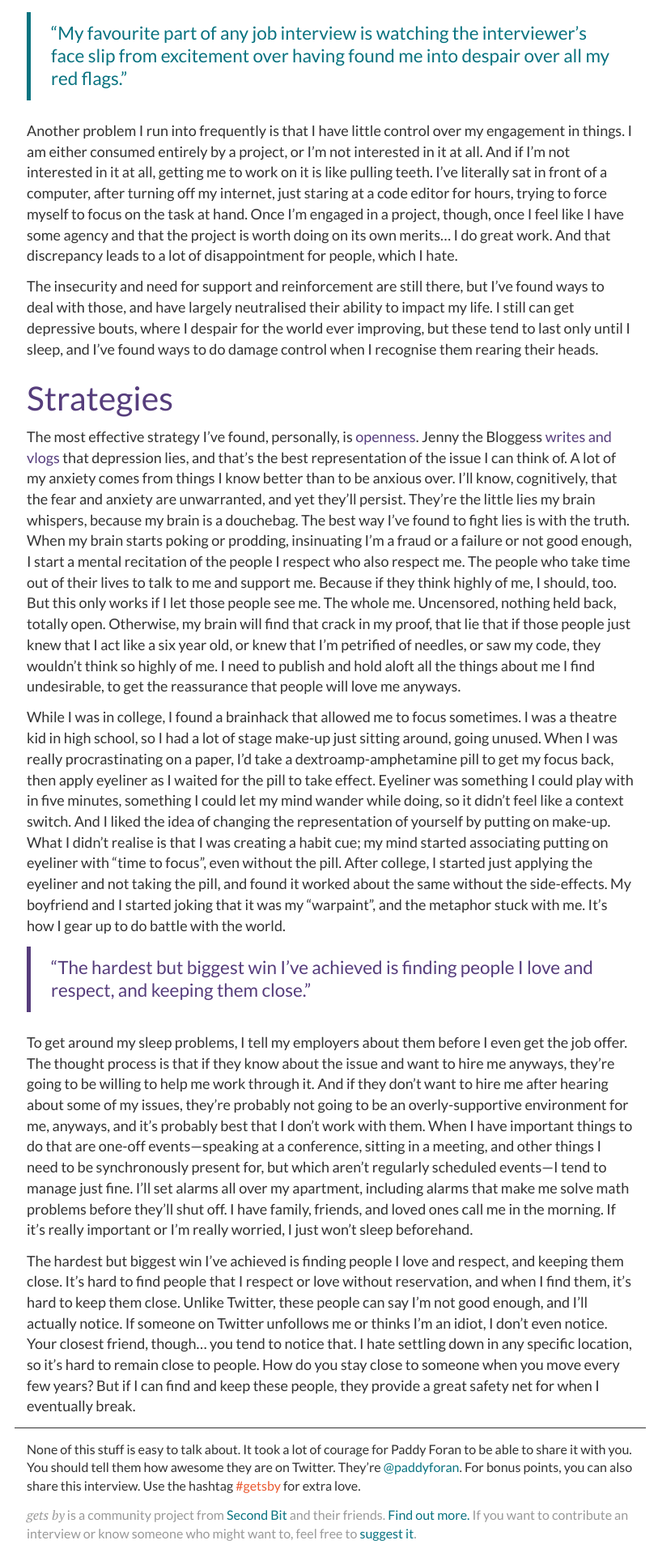
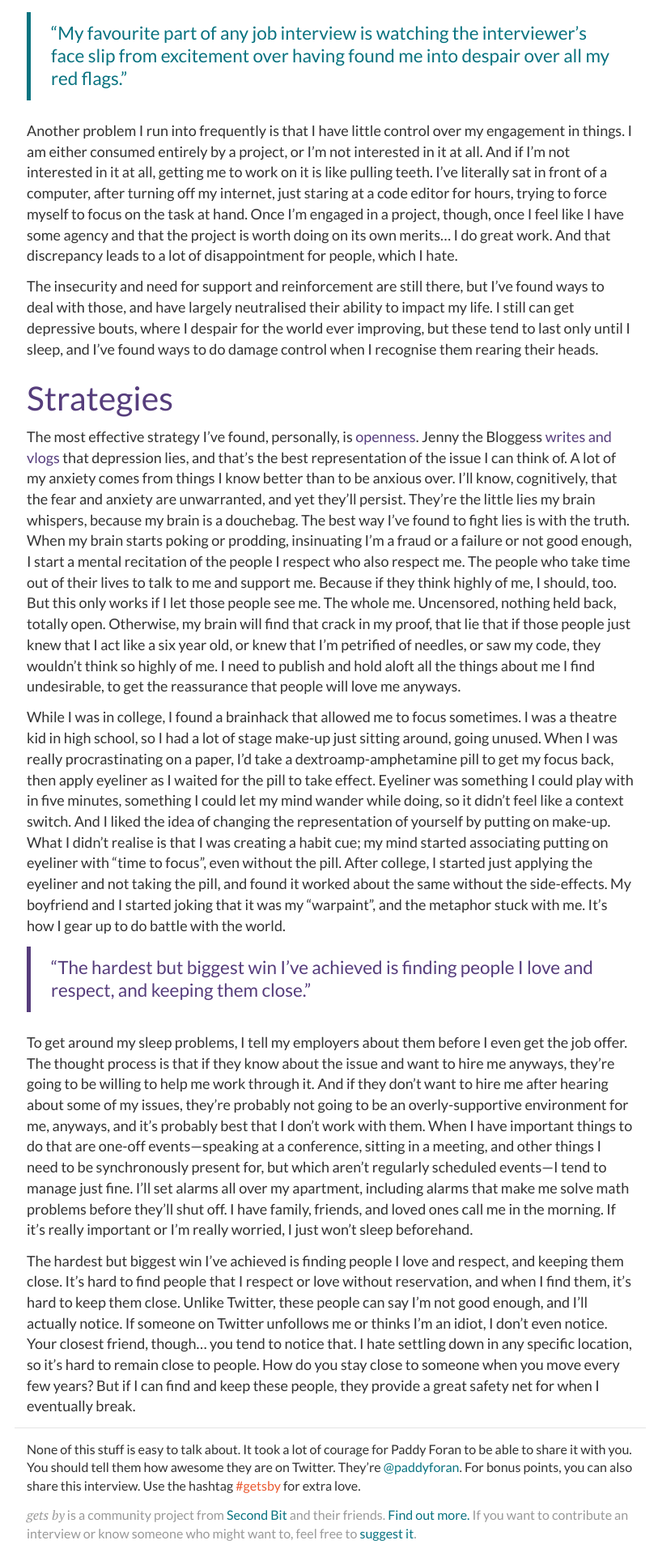
Before and after one commit to secondbit/getsby, a Jekyll site: the page built from _posts/2013-08-25-paddyforan.md, in a window 1280 px wide. Shown: the part 1960-3878 px from the top of the page at 81% size, without its empty margins (232-1045 px from the left). Built offline with Jekyll 4.4.1, drawn with Linux system fonts in a browser that asks for light colours; Markdown is read by kramdown in place of the engine named in the settings; comment, search, counter and statistics services are not loaded.

Commit message:
Actually generate CSS. #oops

```diff
--- a/css/style.css
+++ b/css/style.css
@@ -3252,7 +3252,7 @@ article a {
   color: #563d7c;
 }
 footer {
-  border-top: 1px solid;
+  border-top: 1px solid #e5e5e5;
   padding-top: 15px;
   font-size: 16px;
 }
```
